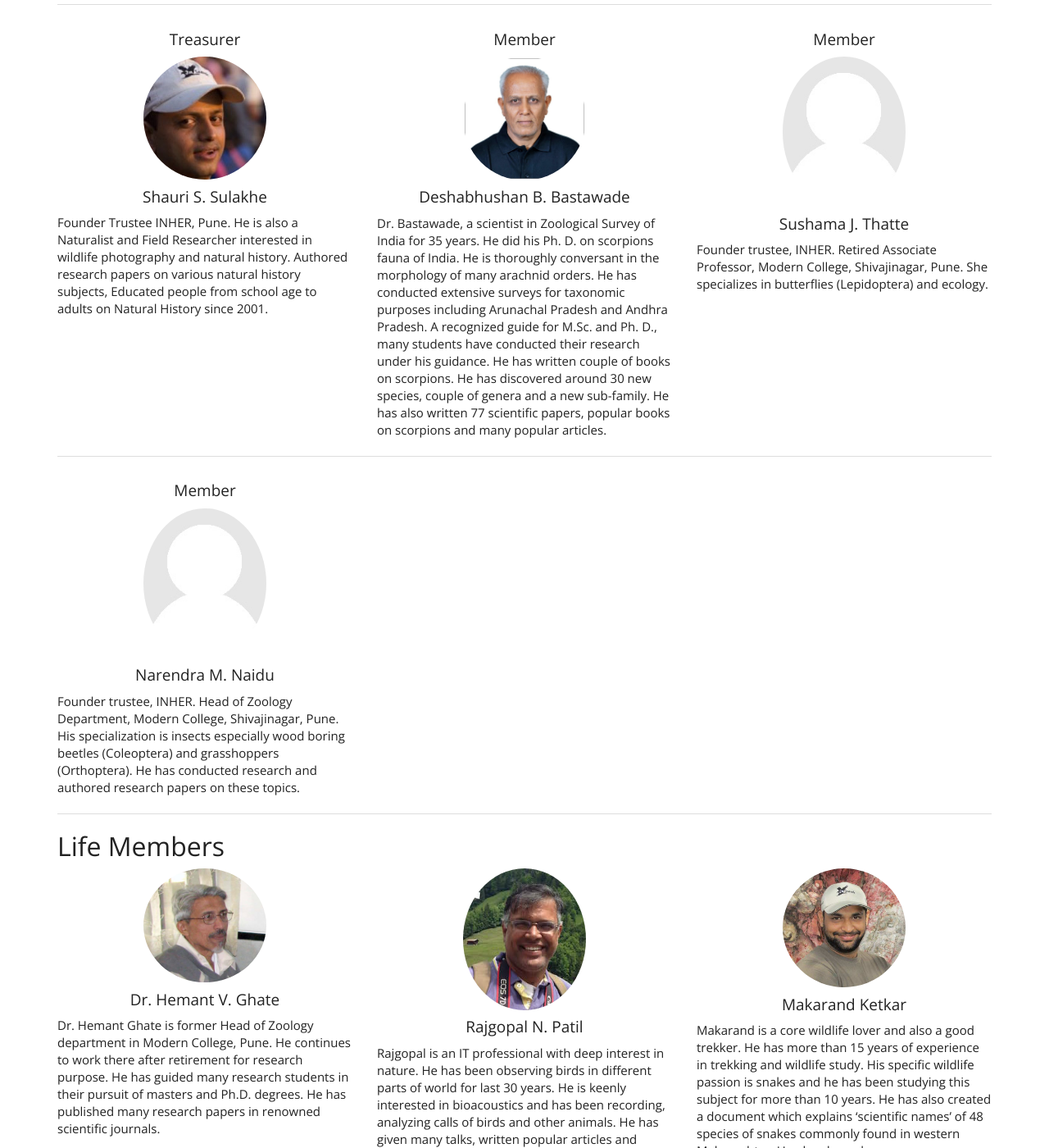
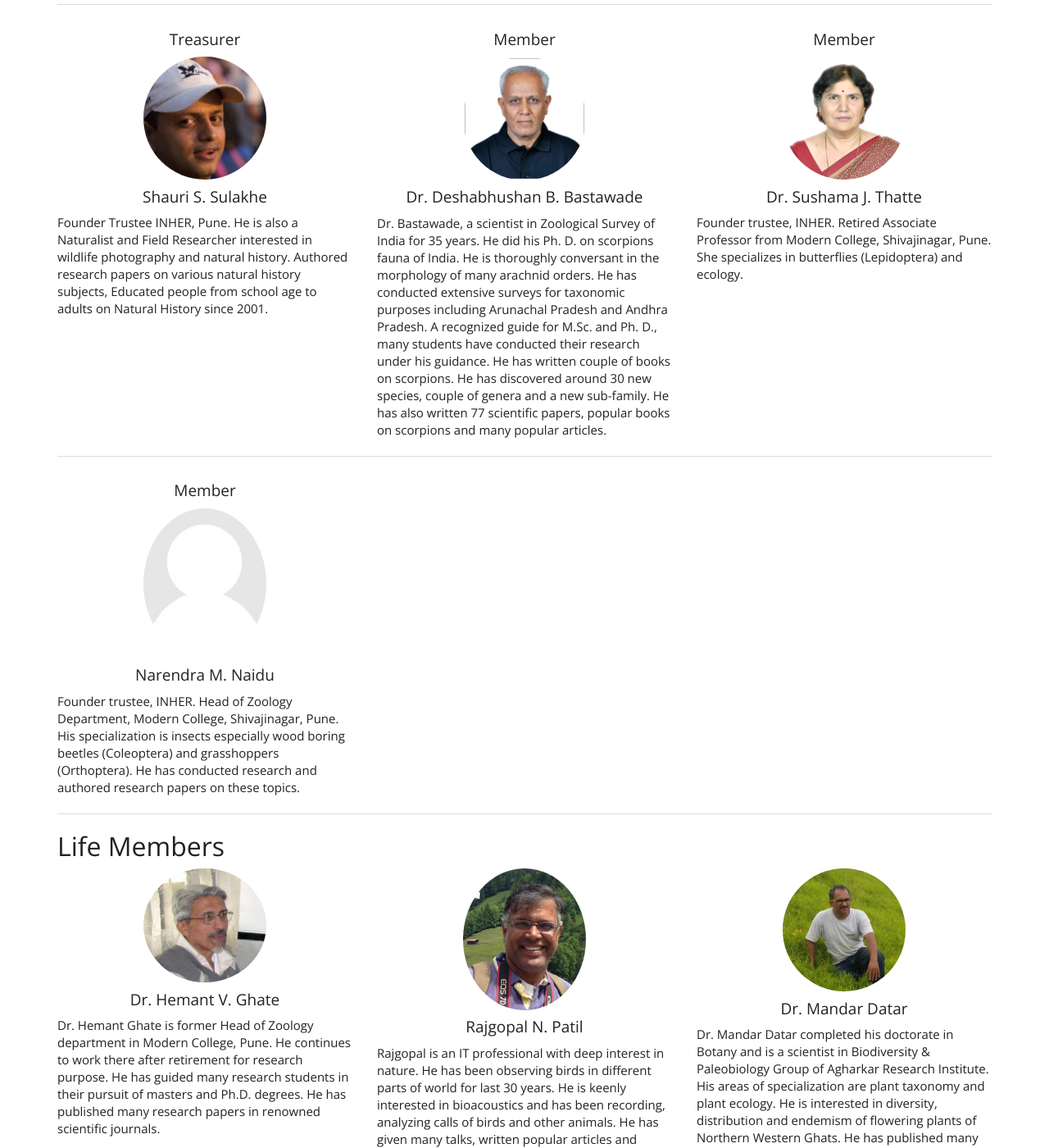
Before and after one commit to inher/inher.github.io, a Jekyll site: the page built from people.md, in a window 1280 px wide and 1400 px high, scrolled down 754 px. Shown: the whole window at 82% size. Built offline with Jekyll 4.4.1, drawn with Linux system fonts in a browser that asks for light colours; nearby versions of some CDN libraries; some of the changed text lies outside the part shown.

Commit message:
Added details of SJT and MND

```diff
--- a/people.md
+++ b/people.md
@@ -54,7 +54,7 @@ Founder Trustee INHER, Pune. He is also a Naturalist and Field Researcher intere
 <h4 style="text-align: center">Member</h4>
 <img src="/assets/imgs/DBB.jpg" class="img-circle img-responsive rnp-scale">
 
-<h4 style="text-align: center"> Deshabhushan B. Bastawade</h4>
+<h4 style="text-align: center">Dr. Deshabhushan B. Bastawade</h4>
 Dr. Bastawade, a scientist in Zoological Survey of India for 35 years. He did his Ph. D. on scorpions fauna of India. He is thoroughly conversant in the morphology of many arachnid orders. He has conducted extensive surveys for taxonomic purposes including Arunachal Pradesh and Andhra Pradesh. A recognized guide for M.Sc. and Ph. D., many students have conducted their research under his guidance. He has written couple of books on scorpions. He has discovered around 30 new species, couple of genera and a new sub-family. He has also written 77 scientific papers, popular books on scorpions and many popular articles.
 
 </div>
@@ -62,8 +62,8 @@ Dr. Bastawade, a scientist in Zoological Survey of India for 35 years. He did hi
 <h4 style="text-align: center"> Member</h4>
 <img src="/assets/imgs/SJT.jpg" class="img-circle img-responsive rnp-scale">
 
-<h4 style="text-align: center"> Sushama J. Thatte</h4>
-Founder trustee, INHER. Retired Associate Professor, Modern College, Shivajinagar, Pune. She specializes in butterflies (Lepidoptera) and ecology.
+<h4 style="text-align: center"> Dr. Sushama J. Thatte</h4>
+Founder trustee, INHER. Retired Associate Professor from Modern College, Shivajinagar, Pune. She specializes in butterflies (Lepidoptera) and ecology.
 </div>
 </div>
 <hr />
@@ -87,11 +87,23 @@ Founder trustee, INHER. Head of Zoology Department, Modern College, Shivajinagar
 Dr. Hemant Ghate is former Head of Zoology department in Modern College, Pune. He continues to work there after retirement for research purpose.  He has guided many research students in their pursuit of masters and Ph.D. degrees. He has published many research papers in renowned scientific journals.
 </div>
 
+
 <div class="col-md-4 col-sm-6" style="text-align=center">
 <img src="/assets/imgs/RNP.jpg" class="img-circle img-responsive rnp-scale">
 <h4 style="text-align: center">Rajgopal N. Patil </h4>
 Rajgopal is an IT professional with deep interest in nature. He has been observing birds in different parts of world for last 30 years. He is keenly interested in bioacoustics and has been recording, analyzing calls of birds and other animals. He has given many talks, written popular articles and published scientific papers on these topics.
 </div>
+
+
+<div class="col-md-4 col-sm-6" style="text-align=center">
+<img src="/assets/imgs/MND.jpg" class="img-circle img-responsive rnp-scale">
+<h4 style="text-align: center">Dr. Mandar Datar </h4>
+Dr. Mandar Datar completed his doctorate in Botany and is a scientist in Biodiversity & Paleobiology Group of Agharkar Research Institute. His areas of specialization are plant taxonomy and plant ecology. He is interested in diversity, distribution and endemism of flowering plants of Northern Western Ghats. He has published many scientific papers on these topics. He has also given talks and written popular books and articles.
+</div>
+
+</div>
+
+<div class="row">
 
 <div class="col-md-4 col-sm-6" style="text-align=center">
 <img src="/assets/imgs/MK.jpg" class="img-circle img-responsive rnp-scale">
@@ -100,6 +112,4 @@ Makarand is a core wildlife lover and also a good trekker. He has more than 15 y
 </div>
 
 
-
-
 </div>
```
Also changed, not shown: assets/imgs/MND.jpg (added), assets/imgs/SJT.jpg, 6 other files.
